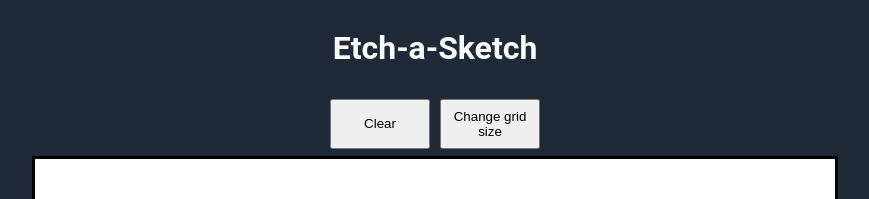
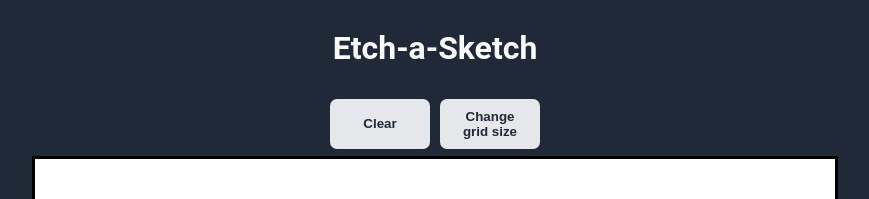
Before and after one commit to hmzCh/etch-a-sketch, a plain HTML site: page index.html in a window 1280 px wide. Shown: the top 199 px of the page, without its empty margins (205-1074 px from the left). Drawn offline with Linux system fonts and the light colour scheme.

Commit message:
Change button text colour

```diff
--- a/styles.css
+++ b/styles.css
@@ -27,4 +27,10 @@ body {
 #clearButton, #changeGridSizeButton {
     width: 100px;
     height: 50px;
+    border-style: none;
+    font-weight: bold;
+    color:#1F2937;
+    background-color: #E5E7EB;
+    padding: 10px 20px;
+    border-radius: 7px;
 }
```
